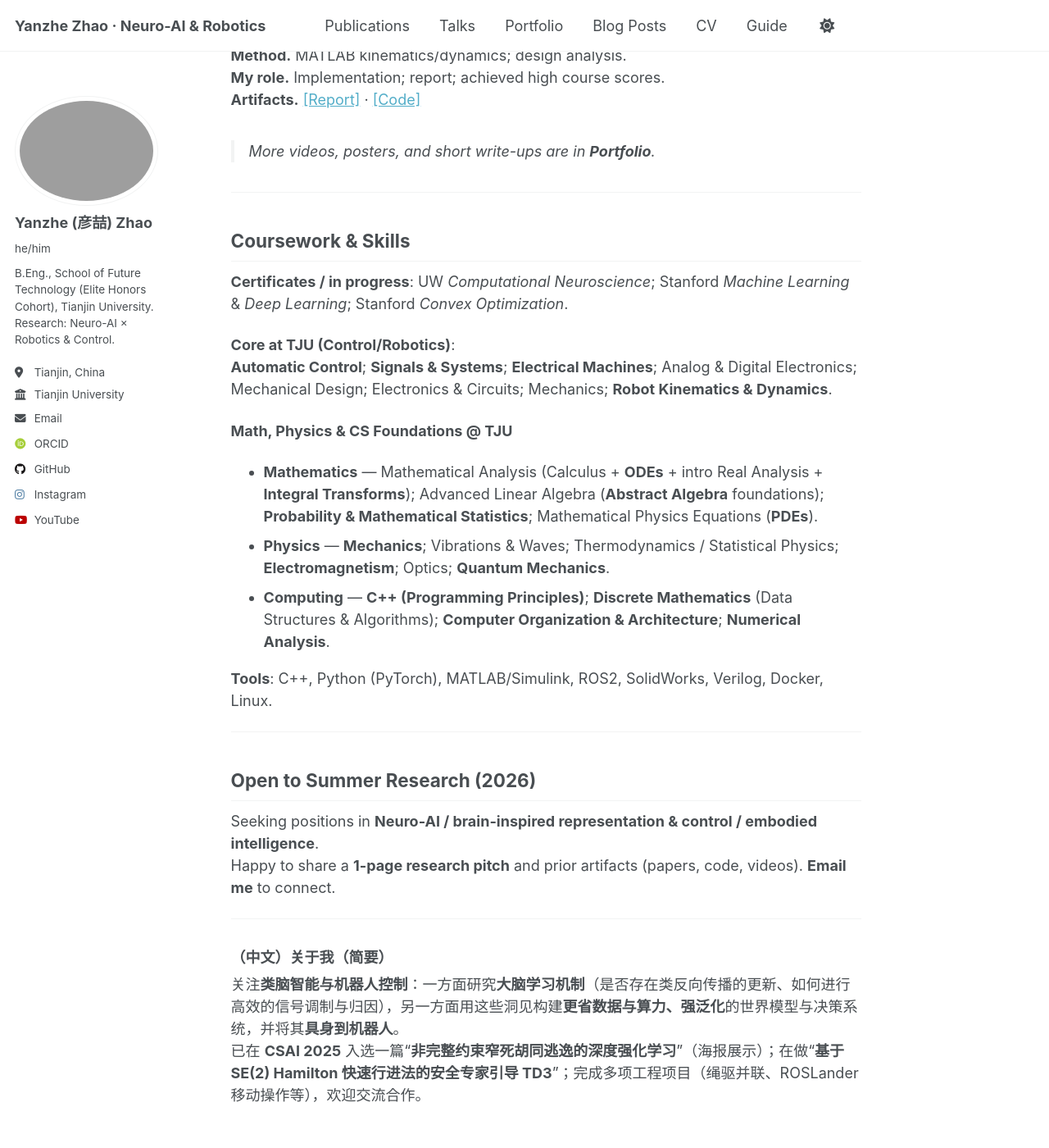
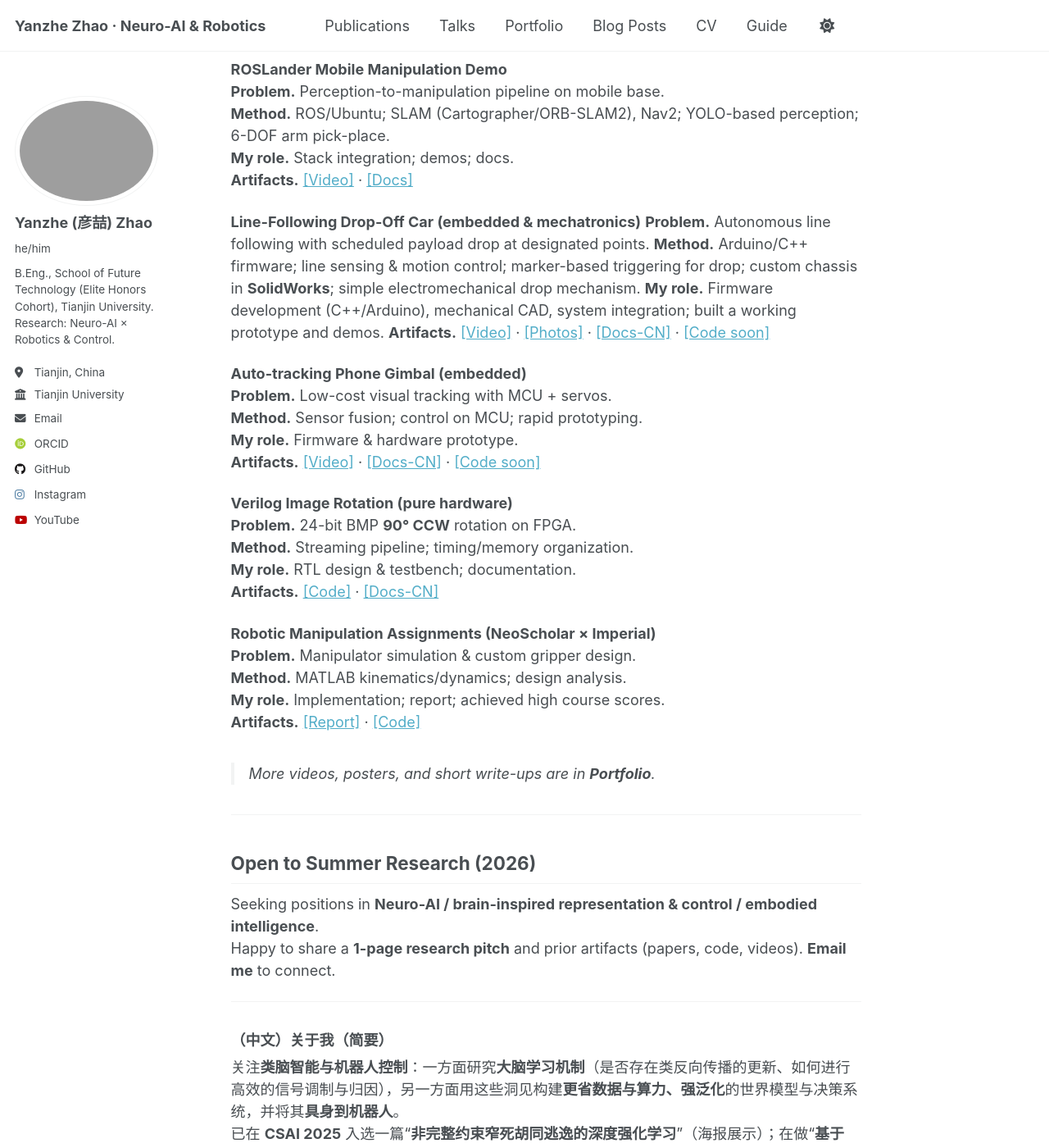
Before and after one commit to JustinZHAO-05/JustinZHAO-05.github.io, a Jekyll site: the page built from _pages/about.md, in a window 1280 px wide and 1400 px high, scrolled down 2664 px. Shown: the whole window at 82% size. Built offline with Jekyll 4.4.1, drawn with Linux system fonts in a browser that asks for light colours; some web fonts are replaced; a script that is not in the unit is left out; some of the changed text lies outside the part shown.

Commit message:
add a project

```diff
--- a/_pages/about.md
+++ b/_pages/about.md
@@ -78,6 +99,13 @@ I build **brain-inspired AI** for **embodied robots**, informed by neural and co
 **My role.** Stack integration; demos; docs.
 **Artifacts.** [[Video]](#) · [[Docs]](#)
 
+**Line-Following Drop-Off Car (embedded & mechatronics)**
+**Problem.** Autonomous line following with scheduled payload drop at designated points.
+**Method.** Arduino/C++ firmware; line sensing & motion control; marker-based triggering for drop; custom chassis in **SolidWorks**; simple electromechanical drop mechanism.
+**My role.** Firmware development (C++/Arduino), mechanical CAD, system integration; built a working prototype and demos.
+**Artifacts.** [[Video]](#) · [[Photos]](#) · [[Docs-CN]](#) · [[Code soon]](#)
+
+
 **Auto-tracking Phone Gimbal (embedded)**
 **Problem.** Low-cost visual tracking with MCU + servos.
 **Method.** Sensor fusion; control on MCU; rapid prototyping.
@@ -98,22 +126,7 @@ I build **brain-inspired AI** for **embodied robots**, informed by neural and co
 
 > More videos, posters, and short write-ups are in **Portfolio**.
 
----
 
-## Coursework & Skills
-**Certificates / in progress**: UW *Computational Neuroscience*; Stanford *Machine Learning* & *Deep Learning*; Stanford *Convex Optimization*.
-
-**Core at TJU (Control/Robotics)**:
-**Automatic Control**; **Signals & Systems**; **Electrical Machines**; Analog & Digital Electronics; Mechanical Design; Electronics & Circuits; Mechanics; **Robot Kinematics & Dynamics**.
-
-**Math, Physics & CS Foundations @ TJU**
-- **Mathematics** — Mathematical Analysis (Calculus + **ODEs** + intro Real Analysis + **Integral Transforms**); Advanced Linear Algebra (**Abstract Algebra** foundations); **Probability & Mathematical Statistics**; Mathematical Physics Equations (**PDEs**).
-- **Physics** — **Mechanics**; Vibrations & Waves; Thermodynamics / Statistical Physics; **Electromagnetism**; Optics; **Quantum Mechanics**.
-- **Computing** — **C++ (Programming Principles)**; **Discrete Mathematics** (Data Structures & Algorithms); **Computer Organization & Architecture**; **Numerical Analysis**.
-
-
-
-**Tools**: C++, Python (PyTorch), MATLAB/Simulink, ROS2, SolidWorks, Verilog, Docker, Linux.
 
 ---
 
```
Also changed, not shown: other parts of _pages/about.md (+23 -2 lines).
